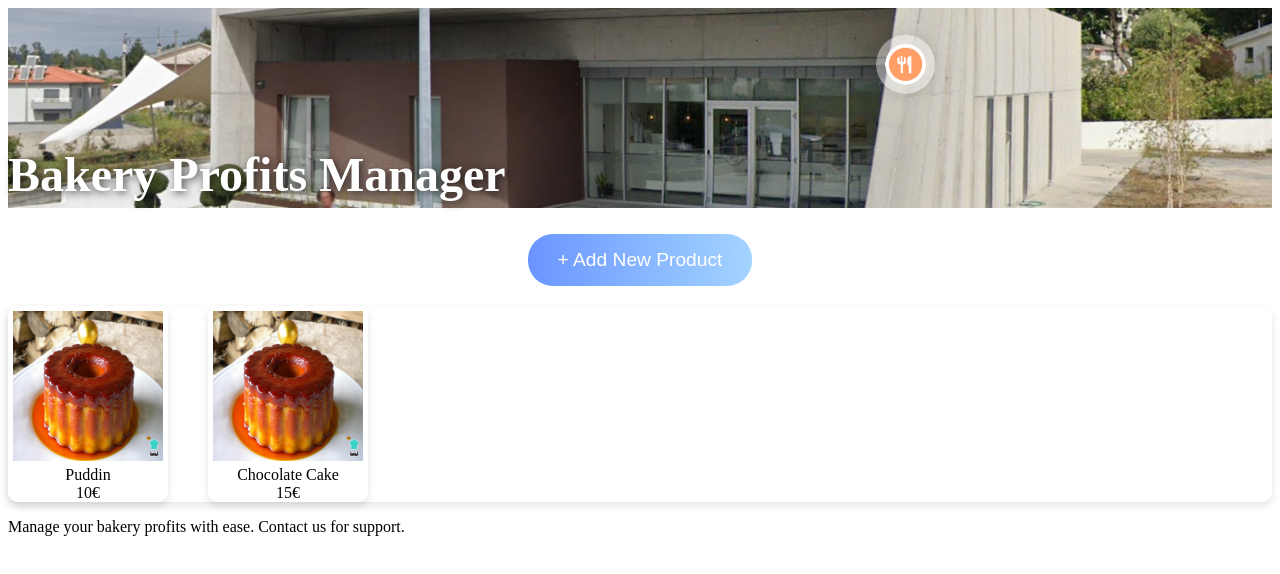
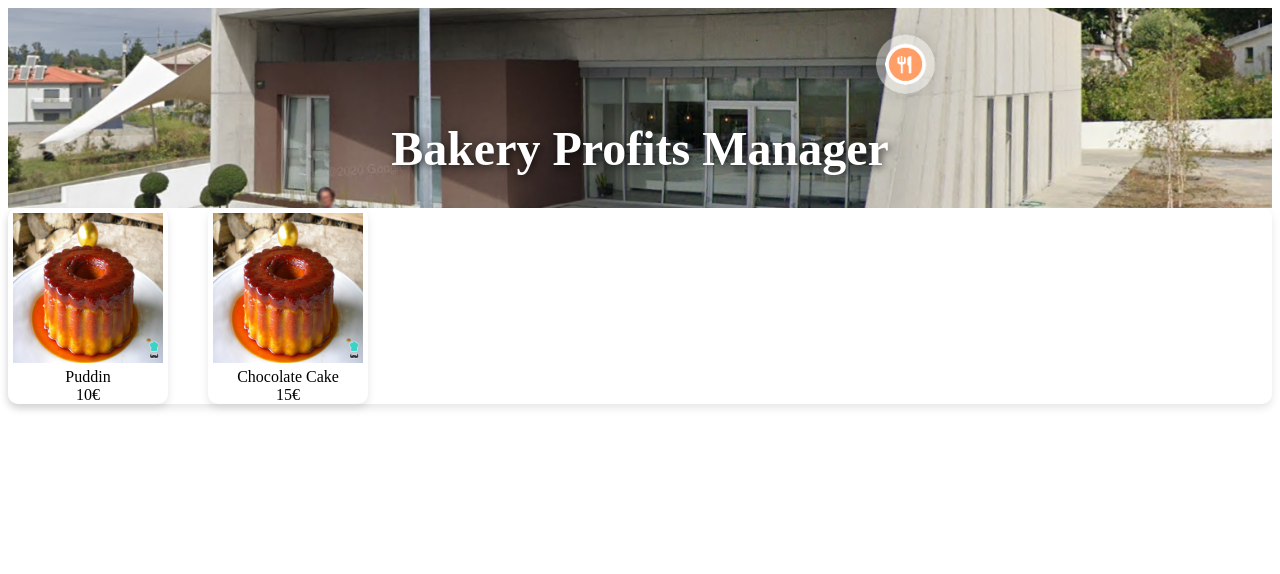
Before and after one commit to RPGPT/bakesheet-ui, an Angular app: page /home in a window 1280 px wide. Before the commit this address led to /. Shown: the top 574 px of the page. Built offline with nearby package versions, Linux system fonts and the light colour scheme.

Commit message:
feat: add routing

```diff
--- a/src/app/app.component.html
+++ b/src/app/app.component.html
@@ -1,29 +1 @@
-<div class="">
-  <img src="assets/past_header.png" alt="Bakery Banner" class="banner">
-  <h1 class="title">Bakery Profits Manager</h1>
-</div>
-
-<div class="content">
-  <button class="create-button">+ Add New Product</button>
-
-  <div class="product-grid">
-    <!-- Example Product Card -->
-    @for (item of items; track item) {
-
-    <div class="product-card">
-      <img src="{{item.image}}" alt="{{item.name}}" class="product-image">
-      <div class="product-info">
-        <label>{{item.name}}</label>
-        <label>{{item.price}}€</label>
-      </div>
-      <div class="edit-icon">
-        <i class="fas fa-pencil-alt"></i>
-      </div>
-    </div>
-  }
-  </div>
-</div>
-
-<footer>
-  <p>Manage your bakery profits with ease. Contact us for support.</p>
-</footer>
+<router-outlet></router-outlet>
--- a/src/app/app.component.scss
+++ b/src/app/app.component.scss
@@ -1,8 +1,12 @@
+:host {
+  height: 100vh;
+  width: 100vh;
+}
 .header {
     display: flex;
     flex-direction: column;
     align-items: center;
-    justify-content: center;
+    justify-content: end;
 }
 .banner {
     width: 100%;
@@ -11,22 +15,10 @@
   }
 
   .title {
-    margin-top: -65px;
+    position: absolute;
     color: white;
     font-size: 3rem;
     text-shadow: 2px 2px 8px rgba(0, 0, 0, 0.7);
-  }
-
-  .create-button {
-    display: block;
-    margin: 20px auto;
-    padding: 15px 30px;
-    background: linear-gradient(to right, #6a95ff, #a3d4ff);
-    border: none;
-    border-radius: 25px;
-    font-size: 1.2rem;
-    color: white;
-    cursor: pointer;
   }
 
   .product-grid {
@@ -36,7 +28,7 @@
     box-shadow: 0 4px 8px rgba(0, 0, 0, 0.1);
   }
 
-  .product-card, .add-card {
+  .product-card {
     background: #fff;
     border-radius: 10px;
     box-shadow: 0 4px 8px rgba(0, 0, 0, 0.1);
--- a/src/app/app.component.ts
+++ b/src/app/app.component.ts
@@ -1,31 +1,10 @@
 import { Component } from '@angular/core';
+import { RouterModule } from '@angular/router';
 
 @Component({
   selector: 'app-root',
   templateUrl: './app.component.html',
+  imports: [RouterModule],
   styleUrls: ['./app.component.scss']
 })
-export class AppComponent {
-  items = [
-    {
-      name: 'Puddin',
-      price: 10.0,
-      image: 'assets/puddin.png' // Replace with actual image path
-    },
-    {
-      name: 'Chocolate Cake',
-      price: 15.0,
-      image: 'assets/puddin.png' // Replace with actual image path
-    }
-  ];
-
-  createNewItem() {
-    console.log('Create New Item button clicked');
-    // Add modal or navigation for creating new items
-  }
-
-  editItem(itemName: string) {
-    console.log(`Edit button clicked for ${itemName}`);
-    // Add modal or navigation for editing the item
-  }
-}
+export class AppComponent {}
--- a/src/app/app.config.ts
+++ b/src/app/app.config.ts
@@ -1,8 +1,7 @@
 import { ApplicationConfig, provideZoneChangeDetection } from '@angular/core';
 import { provideRouter } from '@angular/router';
-
-import { routes } from './app.routes';
+import { appRoutes } from './app.routes';
 
 export const appConfig: ApplicationConfig = {
-  providers: [provideZoneChangeDetection({ eventCoalescing: true }), provideRouter(routes)]
+  providers: [provideZoneChangeDetection({ eventCoalescing: true }), provideRouter(appRoutes)]
 };
--- a/src/app/app.routes.ts
+++ b/src/app/app.routes.ts
@@ -1,3 +1,8 @@
 import { Routes } from '@angular/router';
+import { CakeTableComponent } from './components/cake-table/cake-table.component';
+import { HomePageComponent } from './containers/home-page/home-page.component';
 
-export const routes: Routes = [];
+export const appRoutes: Routes = [
+    { path: 'home', component: HomePageComponent },
+    { path: '', redirectTo: 'home', pathMatch: 'full' },
+    ];
--- /dev/null
+++ b/src/app/components/cake-table/cake-table.component.html
@@ -0,0 +1,21 @@
+<div class="header">
+    <img src="assets/past_header.png" alt="Bakery Banner" class="banner">
+    <h1 class="title">Bakery Profits Manager</h1>
+  </div>
+
+  <div class="content">
+    <div class="product-grid">
+      @for (item of items; track item) {
+      <div class="product-card">
+        <img src="{{item.image}}" alt="{{item.name}}" class="product-image">
+        <div class="product-info">
+          <label>{{item.name}}</label>
+          <label>{{item.price}}€</label>
+        </div>
+        <div class="edit-icon">
+          <i class="fas fa-pencil-alt"></i>
+        </div>
+      </div>
+    }
+    </div>
+  </div>
--- /dev/null
+++ b/src/app/components/cake-table/cake-table.component.scss
@@ -0,0 +1,56 @@
+.header {
+      display: flex;
+      flex-direction: column;
+      align-items: center;
+      justify-content: end;
+  }
+  .banner {
+      width: 100%;
+      height: 200px;
+      object-fit: cover;
+    }
+
+    .title {
+      position: absolute;
+      color: white;
+      font-size: 3rem;
+      text-shadow: 2px 2px 8px rgba(0, 0, 0, 0.7);
+    }
+
+    .product-grid {
+      display: flex;
+      gap: 40px;
+      border-radius: 10px;
+      box-shadow: 0 4px 8px rgba(0, 0, 0, 0.1);
+    }
+
+    .product-card {
+      background: #fff;
+      border-radius: 10px;
+      box-shadow: 0 4px 8px rgba(0, 0, 0, 0.1);
+      text-align: center;
+      display: flex;
+      flex-direction: column;
+    }
+
+    .product-image {
+      height: 150px;
+      width: 150px;
+      margin: 5px;
+    }
+
+    .product-card .edit-icon {
+      position: absolute;
+      top: 10px;
+      right: 10px;
+      visibility: hidden;
+    }
+
+    .product-card:hover .edit-icon {
+      visibility: visible;
+    }
+
+    .product-info {
+      display: flex;
+      flex-direction: column;
+    }
--- /dev/null
+++ b/src/app/components/cake-table/cake-table.component.ts
@@ -0,0 +1,32 @@
+import { Component } from '@angular/core';
+
+@Component({
+  selector: 'app-cake-table',
+  imports: [],
+  templateUrl: './cake-table.component.html',
+  styleUrl: './cake-table.component.scss'
+})
+export class CakeTableComponent {
+  items = [
+    {
+      name: 'Puddin',
+      price: 10.0,
+      image: 'assets/puddin.png' // Replace with actual image path
+    },
+    {
+      name: 'Chocolate Cake',
+      price: 15.0,
+      image: 'assets/puddin.png' // Replace with actual image path
+    }
+  ];
+
+  createNewItem() {
+    console.log('Create New Item button clicked');
+    // Add modal or navigation for creating new items
+  }
+
+  editItem(itemName: string) {
+    console.log(`Edit button clicked for ${itemName}`);
+    // Add modal or navigation for editing the item
+  }
+}
--- /dev/null
+++ b/src/app/containers/home-page/home-page.component.html
@@ -0,0 +1 @@
+<app-cake-table></app-cake-table>
```
Also changed, not shown: src/app/containers/home-page/home-page.component.ts (added, +12 -0 lines), src/app/containers/home-page/home-page.component.scss (added), 2 other files (tests, documents, lock files or other folders).
